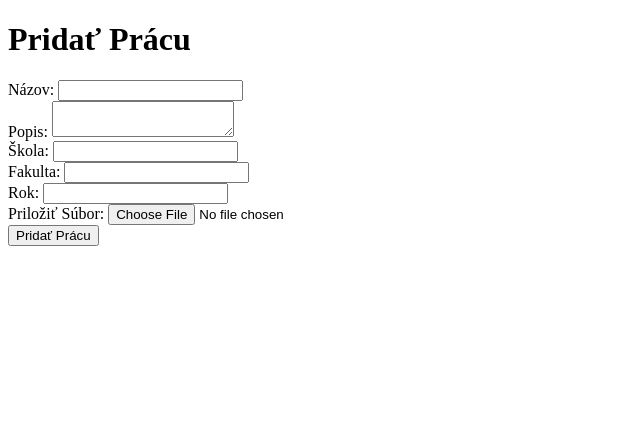
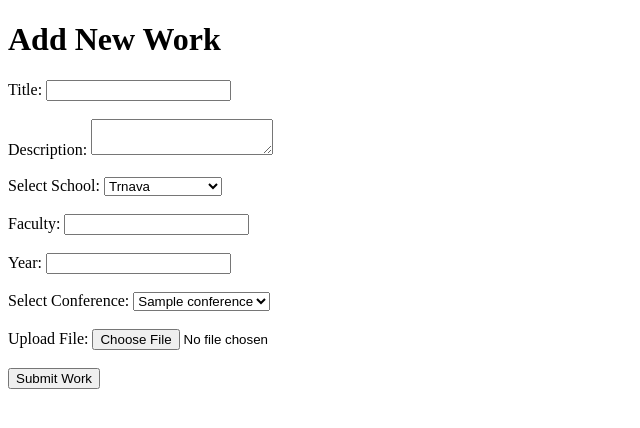
Before and after one commit to DanielMagdolen/ukf-2-team, a Flask app: template templates/add_work.html in a window 1280 px wide. Shown: the top 428 px of the page, without its empty margins (0-640 px from the left). Run offline with Flask 3, Linux system fonts and the light colour scheme; the template is opened without the code that fills it: most values are stand-ins (such as "Sample title", 1, 10 or a date in 2020).

Commit message:
vytvorenie konferencie + prihlasovanie na nu

```diff
--- a/app.py
+++ b/app.py
@@ -22,7 +22,7 @@ db = client["school_submission_system"]
 users_collection = db["users"]
 works_collection = db["works"]
 reviews_collection = db["reviews"]
-conferences_collection = db["conferenc"]  # Assuming you have a collection for conferences
+conferences_collection = db["conferenc"]  # Correct collection name as 'conferenc'
 
 # Ensure email uniqueness in the users collection
 try:
@@ -47,16 +47,12 @@ def is_logged_in(role=None):
 
 @app.route('/')
 def index():
-    return redirect(url_for('view_conferences'))  # Redirect to view_conferences route
+    return redirect(url_for('first_page'))  # Ensure this redirects to the first_page
 
-@app.route('/view_conferences')
-def view_conferences():
-    conferences = list(conferences_collection.find().sort("date", 1))  # Sort by date
-    if not conferences:
-        flash('No conferences found.', 'error')
-    return render_template('view_conferences.html', conferences=conferences)
-
-
+@app.route('/first_page')
+def first_page():
+    conferences = list(conferences_collection.find().sort("date", 1))  # Fetching conferences
+    return render_template('first_page.html', conferences=conferences)
 
 @app.route('/register', methods=['GET', 'POST'])
 def register():
@@ -99,7 +95,7 @@ def login():
             session['user_id'] = str(user['_id'])
             session['email'] = user['email']
             session['role'] = user['role']
-            return redirect(url_for(f"{user['role']}_dashboard"))
+            return redirect(url_for('view_conferences'))  # Zmenené na 'first_page'
 
         flash('Incorrect login details!', 'error')
         return redirect(url_for('login'))
@@ -112,14 +108,37 @@ def logout():
     flash('You have been logged out.', 'success')
     return redirect(url_for('login'))
 
+@app.route('/view_conferences')
+def view_conferences():
+    if 'user_id' not in session:
+        flash('You must be logged in to access this page.', 'error')
+        return redirect(url_for('login'))
+
+    conferences = list(conferences_collection.find().sort("date", 1))  # Načítanie konferencií
+    return render_template('view_conferences.html', conferences=conferences)
+
 @app.route('/student_dashboard')
 def student_dashboard():
     if not is_logged_in('student'):
         return redirect(url_for('login'))
 
+    # Získame ID používateľa
     user_id = ObjectId(session['user_id'])
-    works = list(works_collection.find({'user_id': user_id}))
+
+    # Skontroluj, či je vybraná konferencia
+    if 'current_conference_id' not in session:
+        flash('Please select a conference to enter.', 'error')
+        return redirect(url_for('view_conferences'))  # Ak nie je vybraná konferencia, presmerujeme na výber konferencie
+
+    # Získaj ID aktuálnej konferencie
+    conference_id = session['current_conference_id']
+
+    # Získaj všetky práce používateľa pre konkrétnu konferenciu
+    works = list(works_collection.find({'user_id': user_id, 'conference_id': ObjectId(conference_id)}))
+
+    # Vráť dashboard s prácami
     return render_template('student_dashboard.html', works=works)
+
 
 @app.route('/recenzent_dashboard')
 def recenzent_dashboard():
@@ -128,14 +147,44 @@ def recenzent_dashboard():
 
     return render_template('recenzent_dashboard.html')
 
-@app.route('/admin_dashboard')
+
+@app.route('/admin_dashboard', methods=['GET'])
 def admin_dashboard():
     if 'user_id' not in session or session.get('role') != 'admin':
         flash('You must be logged in as an admin.', 'error')
         return redirect(url_for('login'))
 
-    # Get all works submitted by students
-    works = list(works_collection.find())
+    # Načítanie všetkých konferencií pre dropdown menu
+    conferences = list(conferences_collection.find().sort("date", 1))  # Kolekcia 'conferences'
+    for conference in conferences:
+        conference["_id"] = str(conference["_id"])  # Konverzia ObjectId na string
+
+    # Získanie zvolenej konferencie z GET parametra
+    selected_conference_id = request.args.get('conference_id')
+
+    # Filtrovanie prác podľa konferencie
+    if selected_conference_id:  # Ak je zvolená konkrétna konferencia
+        works = list(works_collection.find({"conference_id": ObjectId(selected_conference_id)}))
+    else:  # Ak sa zobrazujú všetky práce
+        works = list(works_collection.find())
+
+    # Načítanie mena študenta a názvu konferencie pre každú prácu
+    for work in works:
+        # Načítanie mena študenta
+        user = users_collection.find_one({"_id": ObjectId(work.get("user_id"))})
+        work["full_name"] = f"{user.get('surname', '')} {user.get('name', '')}".strip() if user else "Neznámy"
+
+        # Načítanie názvu konferencie
+        conference = conferences_collection.find_one({"_id": ObjectId(work.get("conference_id"))})
+        work["conference_name"] = conference["name"] if conference else "Nepriradená konferencia"
+
+    return render_template(
+        'admin_dashboard.html',
+        works=works,
+        conferences=conferences,
+        selected_conference_id=selected_conference_id
+    )
+
 
     # Get student's name for each work
     for work in works:
@@ -192,25 +241,30 @@ def add_work():
         return redirect(url_for('login'))
 
     if request.method == 'POST':
-        # Get form data
+        # Získanie údajov z formulára
         title = request.form.get('title')
         description = request.form.get('description')
         school = request.form.get('school')
         faculty = request.form.get('faculty')
         year = request.form.get('year')
+        conference_id = request.form.get('conference_id')  # ID vybranej konferencie
         file = request.files.get('file')
 
+        # Validácia súboru
         if not file or not allowed_file(file.filename):
             flash('Invalid or missing file. Allowed types: pdf, doc, docx', 'error')
             return redirect(url_for('add_work'))
 
         try:
+            # Uloženie súboru na server
             filename = secure_filename(file.filename)
             file_path = os.path.join(app.config['UPLOAD_FOLDER'], filename)
             file.save(file_path)
 
+            # Vloženie práce do databázy vrátane conference_id
             works_collection.insert_one({
                 "user_id": ObjectId(session['user_id']),
+                "conference_id": ObjectId(conference_id),  # Prepojenie s konferenciou
                 "title": title,
                 "description": description,
                 "school": school,
@@ -220,7 +274,7 @@ def add_work():
                 "uploaded_at": datetime.datetime.utcnow()
             })
 
-            flash('Work has been successfully added!', 'success')
+            flash('Work has been successfully added to the selected conference!', 'success')
             return redirect(url_for('student_dashboard'))
 
         except Exception as e:
@@ -228,9 +282,40 @@ def add_work():
             flash('An error occurred while adding your work. Please try again later.', 'error')
             return redirect(url_for('add_work'))
 
-    return render_template('add_work.html')
+    # Načítanie dostupných konferencií na výber vo formulári
+    conferences = list(conferences_collection.find().sort("date", 1))  # Zoradenie podľa dátumu
+    if not conferences:
+        flash('No conferences available to add work to.', 'error')
+        return redirect(url_for('student_dashboard'))
 
-# Create upload folder if it does not exist and start the app
+    return render_template('add_work.html', conferences=conferences)
+
+@app.route('/enter_conference/<conference_id>', methods=['POST'])
+def enter_conference(conference_id):
+    if 'user_id' not in session:
+        flash('You must be logged in to enter a conference.', 'error')
+        return redirect(url_for('login'))
+
+    conference = conferences_collection.find_one({"_id": ObjectId(conference_id)})
+    if not conference:
+        flash('Conference not found.', 'error')
+        return redirect(url_for('view_conferences'))
+
+    # Save conference info in session
+    session['current_conference_id'] = str(conference['_id'])
+    session['current_conference_name'] = conference['name']
+
+    # Redirect based on user role
+    role = session['role']
+    if role == 'student':
+        return redirect(url_for('student_dashboard'))
+    elif role == 'recenzent':
+        return redirect(url_for('recenzent_dashboard'))
+    elif role == 'admin':
+        return redirect(url_for('admin_dashboard'))
+    else:
+        flash('Unknown role.', 'error')
+        return redirect(url_for('view_conferences'))
+
 if __name__ == '__main__':
-    os.makedirs(UPLOAD_FOLDER, exist_ok=True)
     app.run(debug=True)
--- a/templates/add_work.html
+++ b/templates/add_work.html
@@ -1,33 +1,50 @@
 <!DOCTYPE html>
-<html lang="sk">
+<html lang="en">
 
 <head>
     <meta charset="UTF-8">
-    <title>Pridať Prácu</title>
+    <meta name="viewport" content="width=device-width, initial-scale=1.0">
+    <title>Add Work</title>
 </head>
 
 <body>
-    <h1>Pridať Prácu</h1>
-    <form action="{{ url_for('add_work') }}" method="POST" enctype="multipart/form-data">
-        <label for="title">Názov:</label>
-        <input type="text" name="title" required><br>
+    <h1>Add New Work</h1>
+    <form method="post" enctype="multipart/form-data" action="{{ url_for('add_work') }}">
+        <label for="title">Title:</label>
+        <input type="text" id="title" name="title" required><br><br>
 
-        <label for="description">Popis:</label>
-        <textarea name="description" required></textarea><br>
+        <label for="description">Description:</label>
+        <textarea id="description" name="description" required></textarea><br><br>
 
-        <label for="school">Škola:</label>
-        <input type="text" name="school" required><br>
+        <!-- Vyberte školu z preddefinovaného zoznamu -->
+        <label for="school">Select School:</label>
+        <select name="school" required>
+            <option value="Trnava">Trnava</option>
+            <option value="Nitra">Nitra</option>
+            <option value="Banska Bystrica">Banská Bystrica</option>
+        </select><br><br>
 
-        <label for="faculty">Fakulta:</label>
-        <input type="text" name="faculty" required><br>
+        <!-- Vyberte fakultu -->
+        <label for="faculty">Faculty:</label>
+        <input type="text" id="faculty" name="faculty" required><br><br>
 
-        <label for="year">Rok:</label>
-        <input type="number" name="year" required><br>
+        <!-- Ročník ako číslo -->
+        <label for="year">Year:</label>
+        <input type="number" id="year" name="year" required min="1" step="1"><br><br>
 
-        <label for="file">Priložiť Súbor:</label>
-        <input type="file" name="file" required><br>
+        <!-- Vyberte konferenciu -->
+        <label for="conference_id">Select Conference:</label>
+        <select id="conference_id" name="conference_id" required>
+            {% for conference in conferences %}
+            <option value="{{ conference['_id'] }}">{{ conference['name'] }}</option>
+            {% endfor %}
+        </select><br><br>
 
-        <button type="submit">Pridať Prácu</button>
+        <!-- Nahratie súboru -->
+        <label for="file">Upload File:</label>
+        <input type="file" id="file" name="file" required><br><br>
+
+        <button type="submit">Submit Work</button>
     </form>
 </body>
 
```
Also changed, not shown: templates/admin_dashboard.html (+18 -2 lines), templates/first_page.html (added, +32 -0 lines), templates/student_dashboard.html (+17 -6 lines), templates/view_conferences.html (+11 -7 lines), 1 other file.
